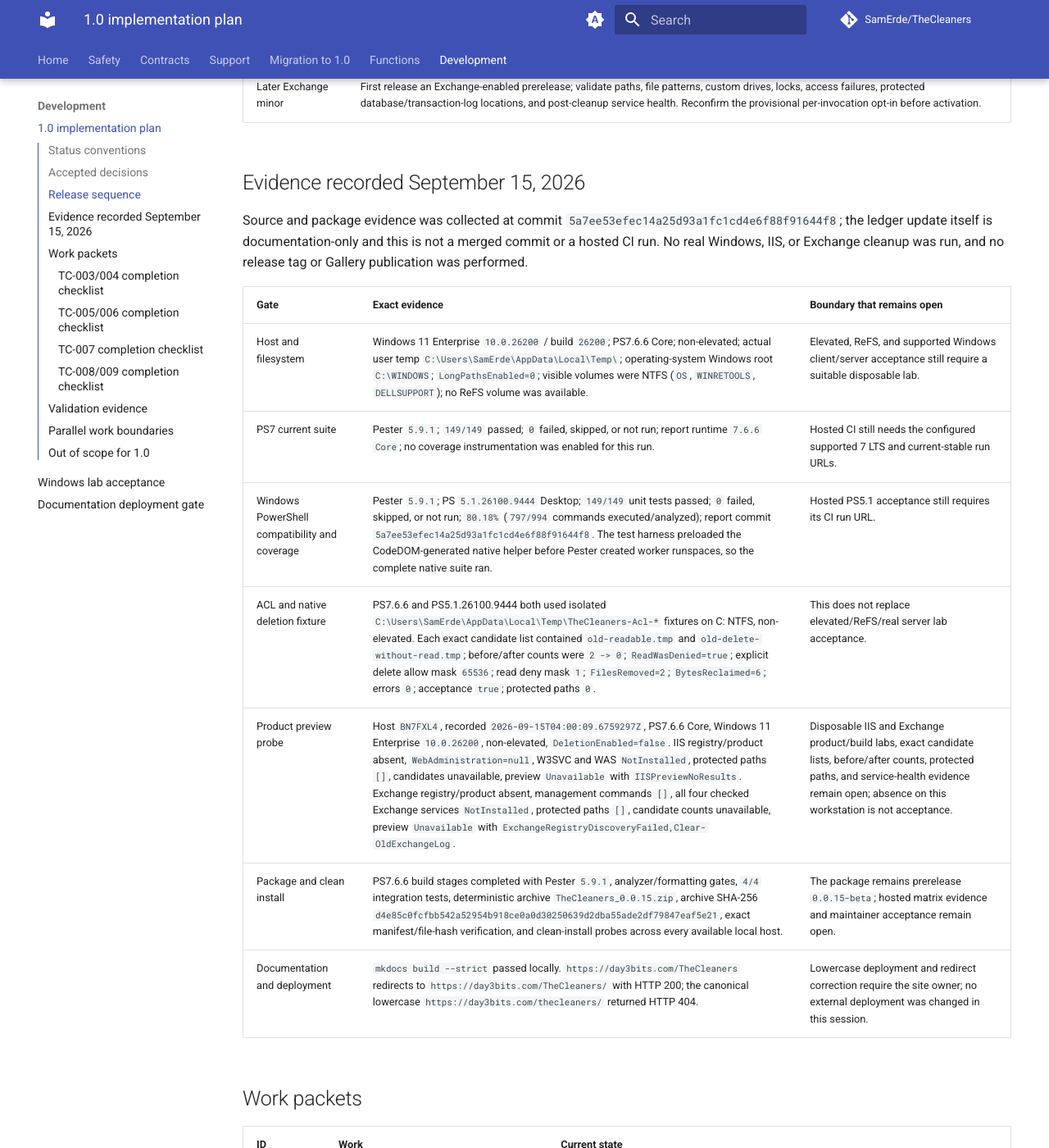
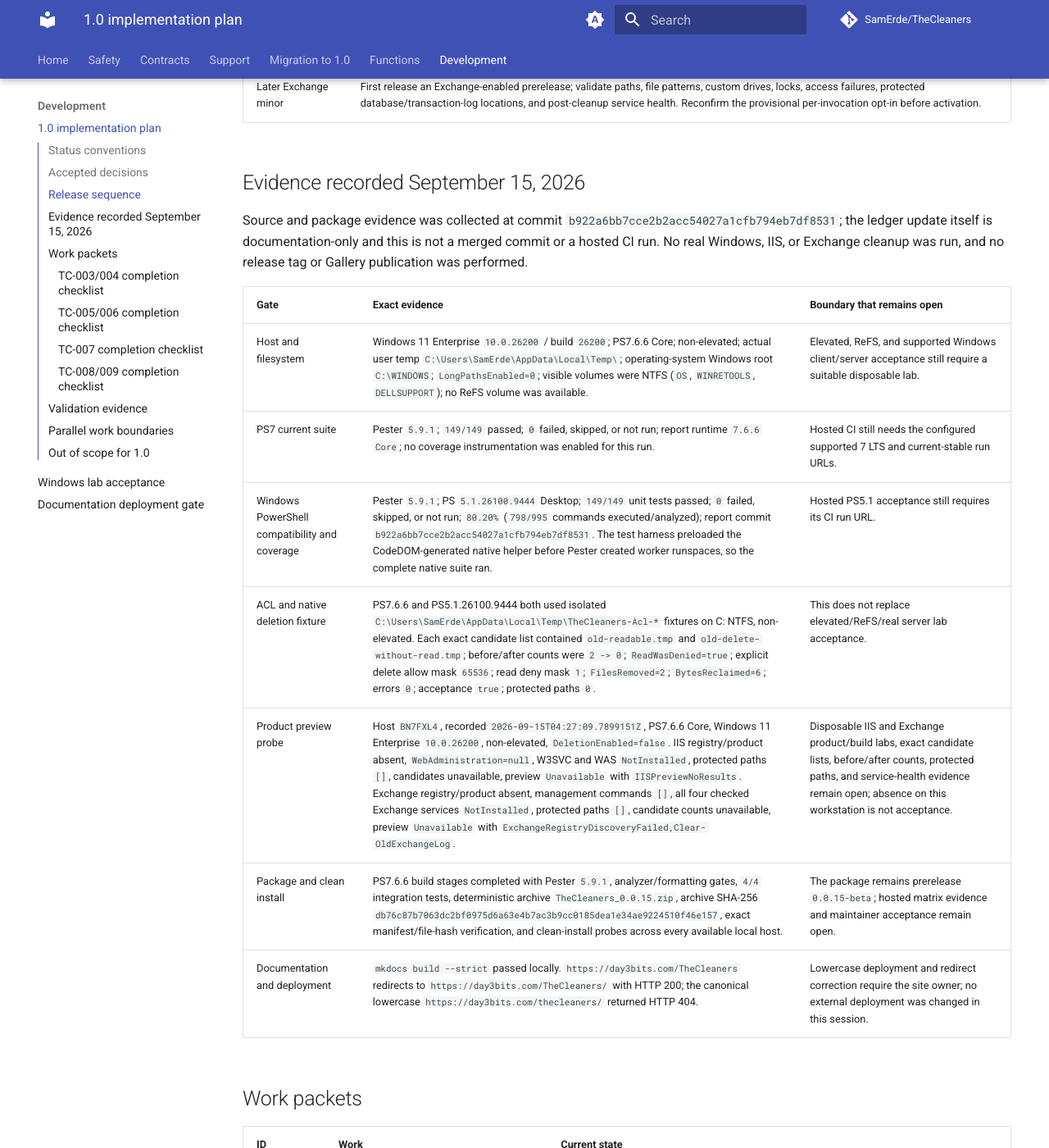
Before and after one commit to SamErde/TheCleaners, an MkDocs documentation site: the page built from docs/release-plan-1.0.md, in a window 1280 px wide and 1400 px high, scrolled down 1433 px. Shown: the whole window at 82% size. Built offline with MkDocs 1.6.1 and Material for MkDocs 9.7.7, drawn with Linux system fonts in a browser that asks for light colours; comment, search, counter and statistics services are not loaded; some of the changed text lies outside the part shown.

Commit message:
Refresh release evidence after review round

```diff
--- a/docs/release-plan-1.0.md
+++ b/docs/release-plan-1.0.md
@@ -31,16 +31,16 @@ The manifest stays on the current prerelease version during this packet. No comm
 
 ## Evidence recorded September 15, 2026
 
-Source and package evidence was collected at commit `5a7ee53efec14a25d93a1fc1cd4e6f88f91644f8`; the ledger update itself is documentation-only and this is not a merged commit or a hosted CI run. No real Windows, IIS, or Exchange cleanup was run, and no release tag or Gallery publication was performed.
+Source and package evidence was collected at commit `b922a6bb7cce2b2acc54027a1cfb794eb7df8531`; the ledger update itself is documentation-only and this is not a merged commit or a hosted CI run. No real Windows, IIS, or Exchange cleanup was run, and no release tag or Gallery publication was performed.
 
 | Gate | Exact evidence | Boundary that remains open |
 | --- | --- | --- |
 | Host and filesystem | Windows 11 Enterprise `10.0.26200` / build `26200`; PS7.6.6 Core; non-elevated; actual user temp `C:\Users\SamErde\AppData\Local\Temp\`; operating-system Windows root `C:\WINDOWS`; `LongPathsEnabled=0`; visible volumes were NTFS (`OS`, `WINRETOOLS`, `DELLSUPPORT`); no ReFS volume was available. | Elevated, ReFS, and supported Windows client/server acceptance still require a suitable disposable lab. |
 | PS7 current suite | Pester `5.9.1`; `149/149` passed; `0` failed, skipped, or not run; report runtime `7.6.6 Core`; no coverage instrumentation was enabled for this run. | Hosted CI still needs the configured supported 7 LTS and current-stable run URLs. |
-| Windows PowerShell compatibility and coverage | Pester `5.9.1`; PS `5.1.26100.9444` Desktop; `149/149` unit tests passed; `0` failed, skipped, or not run; `80.18%` (`797/994` commands executed/analyzed); report commit `5a7ee53efec14a25d93a1fc1cd4e6f88f91644f8`. The test harness preloaded the CodeDOM-generated native helper before Pester created worker runspaces, so the complete native suite ran. | Hosted PS5.1 acceptance still requires its CI run URL. |
+| Windows PowerShell compatibility and coverage | Pester `5.9.1`; PS `5.1.26100.9444` Desktop; `149/149` unit tests passed; `0` failed, skipped, or not run; `80.20%` (`798/995` commands executed/analyzed); report commit `b922a6bb7cce2b2acc54027a1cfb794eb7df8531`. The test harness preloaded the CodeDOM-generated native helper before Pester created worker runspaces, so the complete native suite ran. | Hosted PS5.1 acceptance still requires its CI run URL. |
 | ACL and native deletion fixture | PS7.6.6 and PS5.1.26100.9444 both used isolated `C:\Users\SamErde\AppData\Local\Temp\TheCleaners-Acl-*` fixtures on C: NTFS, non-elevated. Each exact candidate list contained `old-readable.tmp` and `old-delete-without-read.tmp`; before/after counts were `2 -> 0`; `ReadWasDenied=true`; explicit delete allow mask `65536`; read deny mask `1`; `FilesRemoved=2`; `BytesReclaimed=6`; errors `0`; acceptance `true`; protected paths `0`. | This does not replace elevated/ReFS/real server lab acceptance. |
-| Product preview probe | Host `BN7FXL4`, recorded `2026-09-15T04:00:09.6759297Z`, PS7.6.6 Core, Windows 11 Enterprise `10.0.26200`, non-elevated, `DeletionEnabled=false`. IIS registry/product absent, `WebAdministration=null`, W3SVC and WAS `NotInstalled`, protected paths `[]`, candidates unavailable, preview `Unavailable` with `IISPreviewNoResults`. Exchange registry/product absent, management commands `[]`, all four checked Exchange services `NotInstalled`, protected paths `[]`, candidate counts unavailable, preview `Unavailable` with `ExchangeRegistryDiscoveryFailed,Clear-OldExchangeLog`. | Disposable IIS and Exchange product/build labs, exact candidate lists, before/after counts, protected paths, and service-health evidence remain open; absence on this workstation is not acceptance. |
-| Package and clean install | PS7.6.6 build stages completed with Pester `5.9.1`, analyzer/formatting gates, `4/4` integration tests, deterministic archive `TheCleaners_0.0.15.zip`, archive SHA-256 `d4e85c0fcfbb542a52954b918ce0a0d30250639d2dba55ade2df79847eaf5e21`, exact manifest/file-hash verification, and clean-install probes across every available local host. | The package remains prerelease `0.0.15-beta`; hosted matrix evidence and maintainer acceptance remain open. |
+| Product preview probe | Host `BN7FXL4`, recorded `2026-09-15T04:27:09.7899151Z`, PS7.6.6 Core, Windows 11 Enterprise `10.0.26200`, non-elevated, `DeletionEnabled=false`. IIS registry/product absent, `WebAdministration=null`, W3SVC and WAS `NotInstalled`, protected paths `[]`, candidates unavailable, preview `Unavailable` with `IISPreviewNoResults`. Exchange registry/product absent, management commands `[]`, all four checked Exchange services `NotInstalled`, protected paths `[]`, candidate counts unavailable, preview `Unavailable` with `ExchangeRegistryDiscoveryFailed,Clear-OldExchangeLog`. | Disposable IIS and Exchange product/build labs, exact candidate lists, before/after counts, protected paths, and service-health evidence remain open; absence on this workstation is not acceptance. |
+| Package and clean install | PS7.6.6 build stages completed with Pester `5.9.1`, analyzer/formatting gates, `4/4` integration tests, deterministic archive `TheCleaners_0.0.15.zip`, archive SHA-256 `db76c87b7063dc2bf0975d6a63e4b7ac3b9cc0185dea1e34ae9224510f46e157`, exact manifest/file-hash verification, and clean-install probes across every available local host. | The package remains prerelease `0.0.15-beta`; hosted matrix evidence and maintainer acceptance remain open. |
 | Documentation and deployment | `mkdocs build --strict` passed locally. `https://day3bits.com/TheCleaners` redirects to `https://day3bits.com/TheCleaners/` with HTTP 200; the canonical lowercase `https://day3bits.com/thecleaners/` returned HTTP 404. | Lowercase deployment and redirect correction require the site owner; no external deployment was changed in this session. |
 
 ## Work packets
@@ -94,7 +94,7 @@ Source and package evidence was collected at commit `5a7ee53efec14a25d93a1fc1cd4
 - [x] Add a protected publishing environment and version/tag/prerelease checks; refuse duplicate Gallery versions in the publisher script.
 - [x] Add complete 5.1 plus supported 7 LTS/current package/install tests, not just source unit tests; local PS5.1/PS7.6.6 evidence is recorded above, while hosted 7 LTS/current and CI evidence remain open.
 - [x] Re-enable the ShouldProcess analyzer rule; no broad suppression is used in the draft source.
-- [x] Meet at least 80% overall coverage and explicitly test every safety-critical branch; local PS5.1 measured 80.18% with no skipped tests at `5a7ee53`, while hosted CI and remaining unexecuted failure branches still require evidence.
+- [x] Meet at least 80% overall coverage and explicitly test every safety-critical branch; local PS5.1 measured 80.20% with no skipped tests at `b922a6b`, while hosted CI and remaining unexecuted failure branches still require evidence.
 - [x] Retain machine-readable unit and integration reports, with failed/skipped counts and exact runtime versions in the draft build.
 - [x] Generate command references and external help from the source of truth; add drift checks and validate the documentation build strictly in CI.
 - [x] Update README, migration guide, changelog, support/security policy, contributing instructions, PR template, and agent instructions.
```
